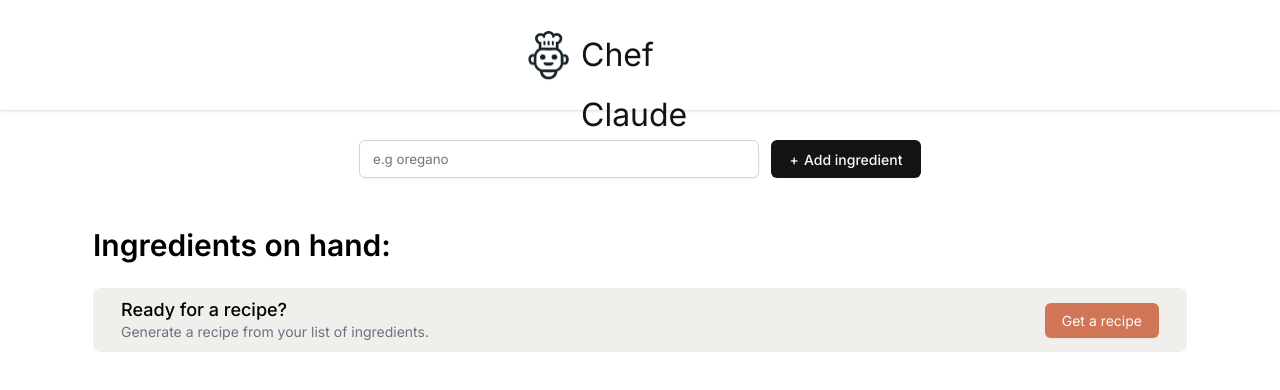
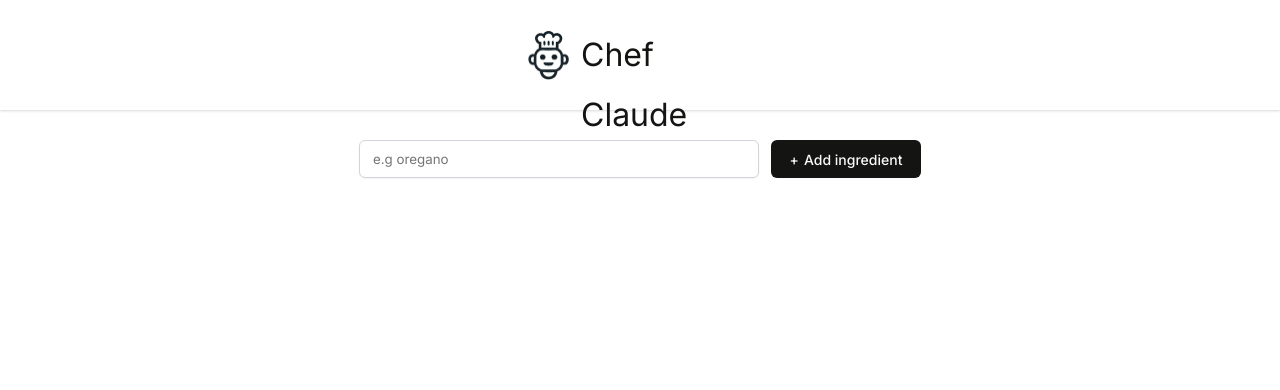
Before and after one commit to tamireinhorn/chef-claude, a React (Vite) app: page / in a window 1280 px wide. Shown: the top 390 px of the page. Built offline with nearby package versions, Linux system fonts and the light colour scheme.

Commit message:
conditionally rendering recipe button and ing list

```diff
--- a/src/components/Main.tsx
+++ b/src/components/Main.tsx
@@ -18,7 +18,11 @@
             }
 
     }
-
+      /**
+     * Challenge:
+     * Using conditional rendering, only render the new <section> IF
+     * there are ingredients added to the list of ingredients.
+     */
     return (
         <main>
             <form className="add-ingredient-form" action={handleSubmit}>
@@ -30,7 +34,9 @@
                 />
                 <button>Add ingredient</button>
             </form>
-            <section className = "ingredients-div">
+            {
+                ingredientsList.length > 0 &&
+                <section className = "ingredients-div">
                 <h2 className="ingredients-title">Ingredients on hand:</h2>
                 <ul>
                     {ingredientsList}
@@ -43,6 +49,7 @@
                     <button>Get a recipe</button>
                 </div>
             </section>
+            }
         </main>
     )
 }
```
